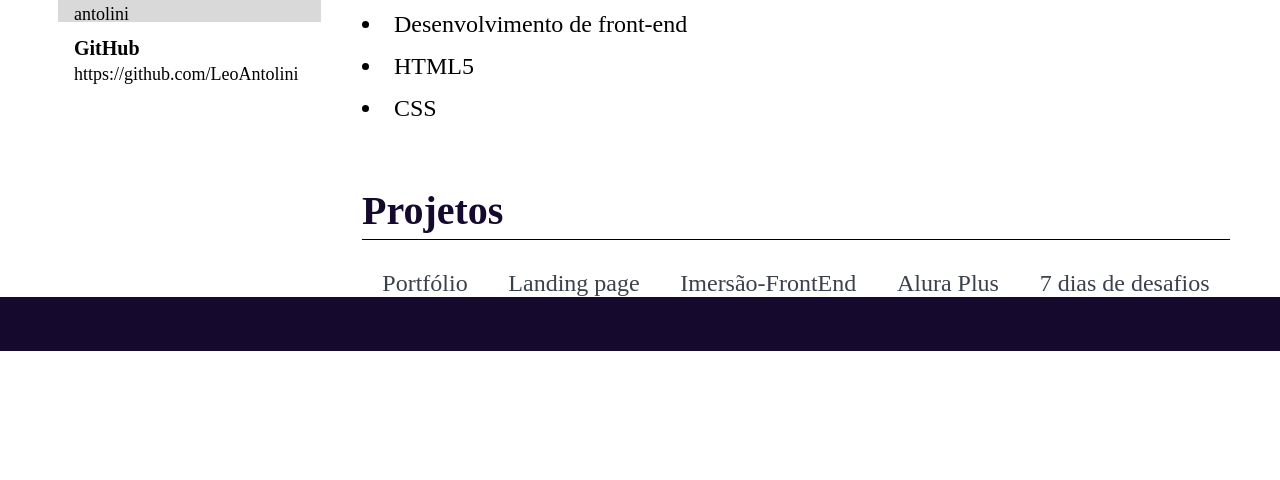
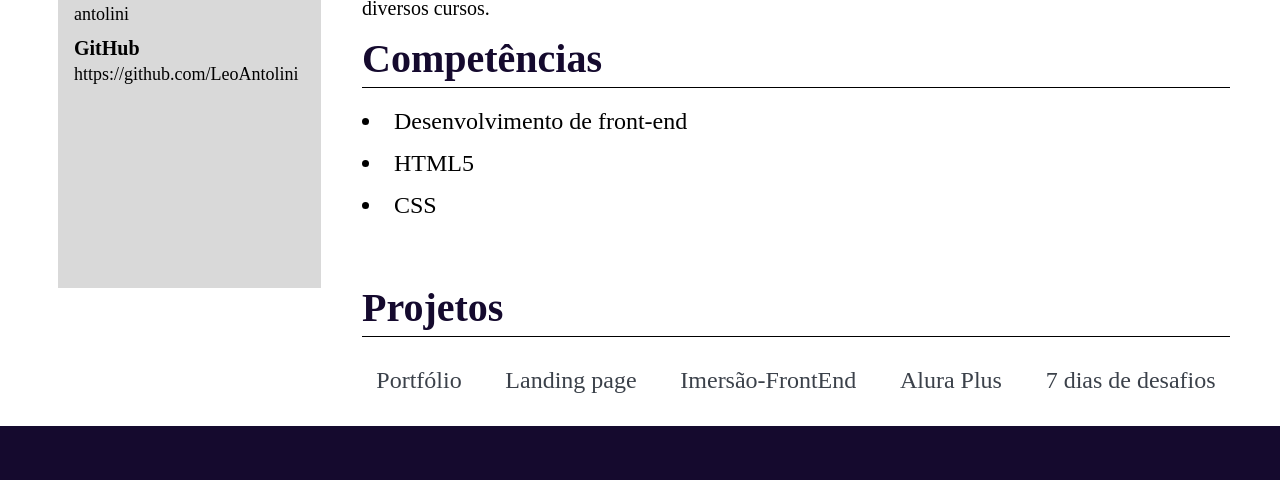
Before and after one commit to LeoAntolini/Curr-culo, a plain HTML site: page index.html in a window 1280 px wide. Shown: the part 769-1249 px from the top of the page. Before the commit the page ends 1120 px from the top, so only its background shows below. Drawn offline with Linux system fonts and the light colour scheme.

Commit message:
Add files via upload

```diff
--- a/style.css
+++ b/style.css
@@ -36,7 +36,7 @@ h1 {
     background-color: #D9D9D9;
     padding: 16px 16px 16px 16px;
     width: 231px;
-    height: 75vh;
+    height: 866px;
 }
 
 .dados-pessoais-imagem {
@@ -76,6 +76,7 @@ h1 {
 
 .site {
     display: flex;
+    padding-bottom: 32px;
 }
 
 .apresentacao {
@@ -100,7 +101,7 @@ h1 {
 
 .apresentacao-conteudo {
     padding: 20px 0 0 0;
-    font-size: 1.125rem;
+    font-size: 20px;
 }
 
 .Competências {
@@ -116,6 +117,7 @@ h1 {
     display: flex;
     justify-content: space-around;
     padding-top: 30px;
+    gap: 15px;
 }
 
 .projetos a {
```
